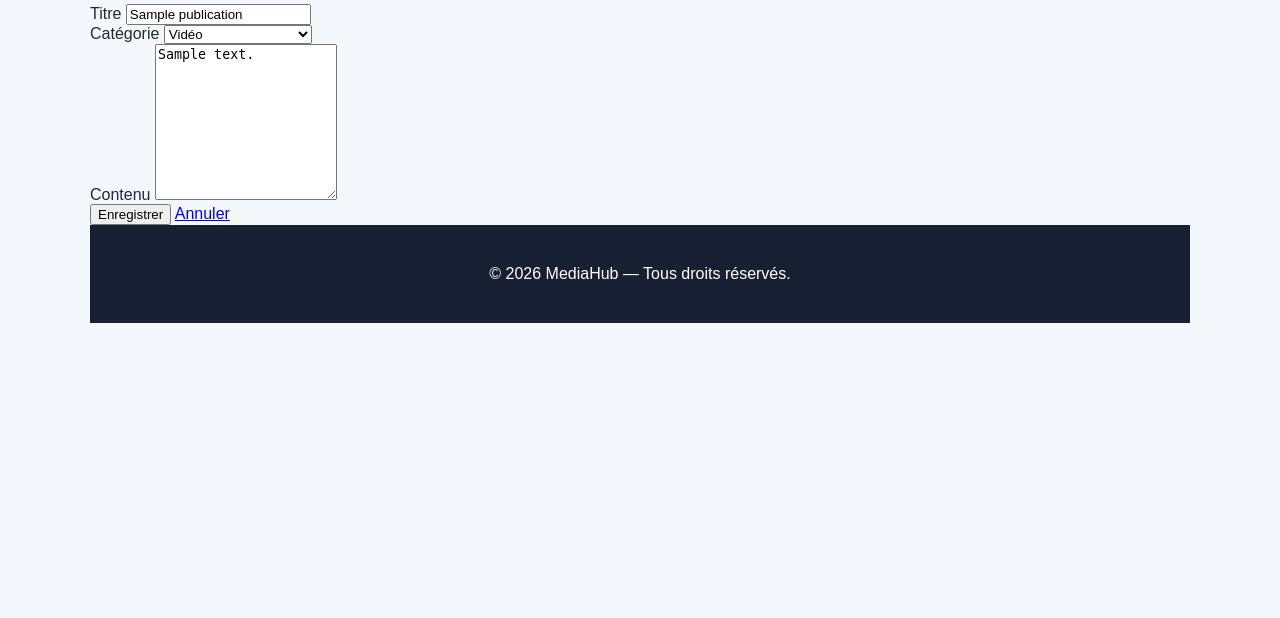
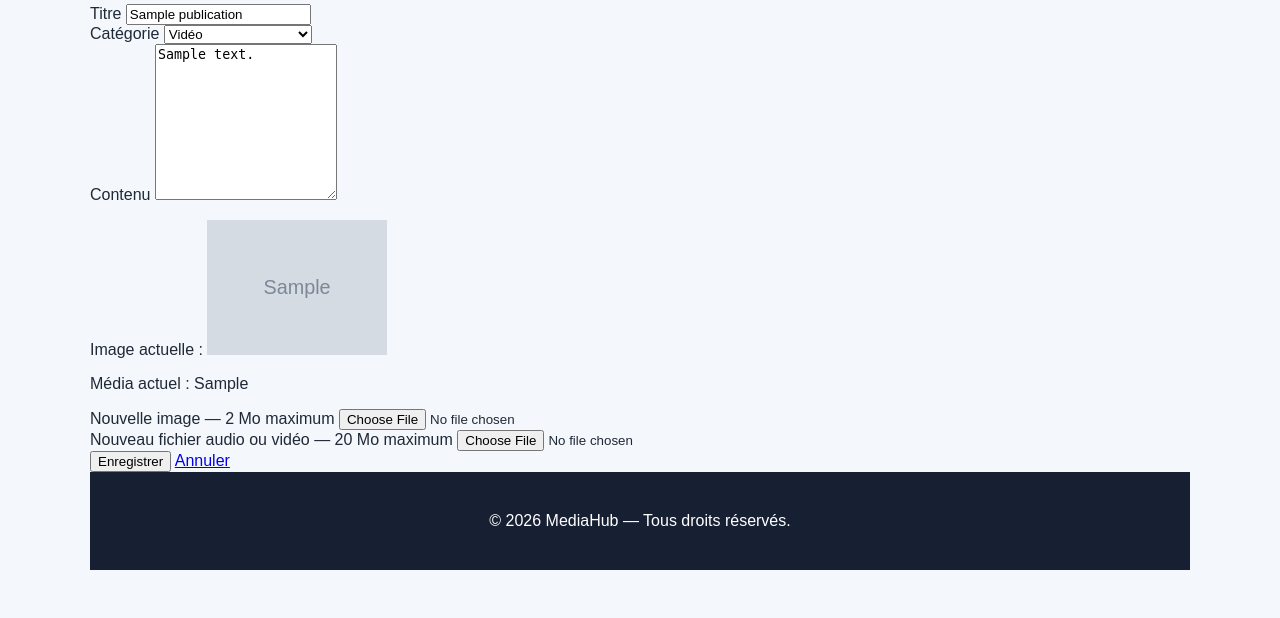
Before and after one commit to yassinegomri-spec/MediaHub, a Laravel app: page /contenus/1/edit in a window 1280 px wide. Shown: the part 192-810 px from the top of the page. Before the commit the page ends 515 px from the top, so only its background shows below. Run offline with Laravel 12, Linux system fonts and the light colour scheme; a user stored in the database is signed in; data comes from the database, SQL or seed files in the repository; tables that the repository leaves empty hold one stand-in row (values such as "Sample post"); grey boxes marked "Sample" are stand-in pictures.

Commit message:
Gestion des media : téléversement et stockage (semaine 9)

```diff
--- a/app/Http/Controllers/ContenuController.php
+++ b/app/Http/Controllers/ContenuController.php
@@ -9,6 +9,7 @@ use App\Models\Publication;
 use App\Models\User;
 use Illuminate\Support\Facades\Auth;
 use Illuminate\Support\Str;
+use Illuminate\Support\Facades\Storage;
 
 class ContenuController extends Controller
 {
@@ -41,15 +42,40 @@ class ContenuController extends Controller
 
     public function store(StorePublicationRequest $request)
 {
-    $contenu = new Publication($request->validated());
-    $contenu->user_id = Auth::id();
-    $contenu->save();
+    $donnees = $request->safe()->except(['image','fichier_media','document_prive',]);
+
+    if ($request->hasFile('image')) {
+        $donnees['image'] = $request
+            ->file('image')
+            ->store('publications/images', 'public');
+    }
+
+    if ($request->hasFile('fichier_media')) {
+        $fichier = $request->file('fichier_media');
+
+        $donnees['fichier_media'] = $fichier
+            ->store('publications/medias', 'public');
+
+        $donnees['type_media'] =
+            str_starts_with((string) $fichier->getMimeType(), 'audio/')
+                ? 'audio'
+                : 'video';
+    }
+
+    if ($request->hasFile('document_prive')) {
+        $donnees['document_prive'] = $request
+            ->file('document_prive')
+            ->store('publications/documents', 'local');
+    }
+
+    $donnees['user_id'] = auth()->id();
+
+    $contenu = Publication::create($donnees);
 
     return redirect()
         ->route('contenus.show', $contenu)
         ->with('succes', 'Publication créée avec succès.');
 }
-
 
 
     public function show(Publication $contenu)
@@ -68,16 +94,78 @@ class ContenuController extends Controller
     return view('contenus.edit', compact('contenu', 'categories'));
 }
 
-public function update(UpdatePublicationRequest $request, Publication $contenu)
-{
+public function update(
+    UpdatePublicationRequest $request,
+    Publication $contenu
+) {
     $this->authorize('update', $contenu);
 
-    $contenu->update($request->validated());
+    $donnees = $request->safe()->except([
+        'image',
+        'fichier_media',
+        'document_prive',
+    ]);
+
+    $anciensFichiers = [];
+
+    $champsFichiers = [
+        'image' => [
+            'disque' => 'public',
+            'dossier' => 'publications/images',
+        ],
+        'fichier_media' => [
+            'disque' => 'public',
+            'dossier' => 'publications/medias',
+        ],
+        'document_prive' => [
+            'disque' => 'local',
+            'dossier' => 'publications/documents',
+        ],
+    ];
+
+    foreach ($champsFichiers as $champ => $configuration) {
+        if (!$request->hasFile($champ)) {
+            continue;
+        }
+
+        $anciensFichiers[$champ] = [
+            'disque' => $configuration['disque'],
+            'chemin' => $contenu->{$champ},
+        ];
+
+        $donnees[$champ] = $request
+            ->file($champ)
+            ->store(
+                $configuration['dossier'],
+                $configuration['disque']
+            );
+    }
+
+    if ($request->hasFile('fichier_media')) {
+        $mime = (string) $request
+            ->file('fichier_media')
+            ->getMimeType();
+
+        $donnees['type_media'] =
+            str_starts_with($mime, 'audio/')
+                ? 'audio'
+                : 'video';
+    }
+
+    $contenu->update($donnees);
+
+    foreach ($anciensFichiers as $ancien) {
+        if ($ancien['chemin']) {
+            Storage::disk($ancien['disque'])
+                ->delete($ancien['chemin']);
+        }
+    }
 
     return redirect()
         ->route('contenus.show', $contenu)
         ->with('succes', 'Publication mise à jour avec succès.');
 }
+
 
 public function destroy(Publication $contenu)
 {
@@ -107,4 +195,19 @@ public function destroy(Publication $contenu)
             'password' => Str::random(48),
         ]);
     }
+
+    public function documentPrive(Publication $contenu)
+{
+    $this->authorize('viewPrivateDocument', $contenu);
+
+    abort_unless(
+        $contenu->document_prive
+            && Storage::disk('local')->exists($contenu->document_prive),
+        404
+    );
+
+    return Storage::disk('local')
+        ->download($contenu->document_prive);
 }
+
+}
--- a/app/Models/Publication.php
+++ b/app/Models/Publication.php
@@ -6,11 +6,14 @@ use Illuminate\Database\Eloquent\SoftDeletes;
 use Illuminate\Database\Eloquent\Relations\BelongsTo;
 use Illuminate\Database\Eloquent\Relations\BelongsToMany;
 use Illuminate\Database\Eloquent\Relations\HasMany;
+use Illuminate\Support\Facades\Storage;
+
 class Publication extends Model
 {
 use HasFactory, SoftDeletes;
-protected $fillable = [ 'titre', 'contenu', 'categorie_id', 'user_id',
-];
+protected $fillable = [ 'titre', 'contenu', 'categorie_id', 'user_id','image',
+    'fichier_media','type_media','document_prive',
+    ];
 public function categorie(): BelongsTo
 {
 return $this->belongsTo(Categorie::class);
@@ -27,4 +30,27 @@ public function tags(): BelongsToMany
 {
 return $this->belongsToMany(Tag::class);
 }
+protected static function booted(): void
+{
+    static::deleting(function (Publication $publication): void {
+        if ($publication->image) {
+            Storage::disk('public')->delete($publication->image);
+        }
+
+        if ($publication->fichier_media) {
+            Storage::disk('public')->delete($publication->fichier_media);
+        }
+
+        if ($publication->document_prive) {
+            Storage::disk('local')->delete($publication->document_prive);
+        }
+    });
 }
+public function getUrlImageAttribute(): ?string
+{
+    return $this->image
+        ? Storage::disk('public')->url($this->image)
+        : null;
+}
+
+}
--- a/composer.json
+++ b/composer.json
@@ -8,6 +8,7 @@
     "require": {
         "php": "^8.3",
         "laravel/framework": "^13.17",
+        "laravel/sanctum": "^4.0",
         "laravel/tinker": "^3.0"
     },
     "require-dev": {
--- a/resources/views/components/carte.blade.php
+++ b/resources/views/components/carte.blade.php
@@ -10,4 +10,5 @@
     <div class="carte-corps">
         {{ $slot }}
     </div>
+
 </article>
--- a/resources/views/contenus/edit.blade.php
+++ b/resources/views/contenus/edit.blade.php
@@ -7,14 +7,24 @@
 
     @include('partials.erreurs')
 
-    <form novalidate method="POST" action="{{ route('contenus.update', $contenu) }}">
+    <form
+        novalidate
+        method="POST"
+        action="{{ route('contenus.update', $contenu) }}"
+        enctype="multipart/form-data"
+    >
         @csrf
         @method('PUT')
 
         <div>
             <label for="titre">Titre</label>
-            <input id="titre" name="titre" type="text"
-                   value="{{ old('titre', $contenu->titre) }}" required>
+            <input
+                id="titre"
+                name="titre"
+                type="text"
+                value="{{ old('titre', $contenu->titre) }}"
+                required
+            >
             @error('titre')
                 <span class="erreur-champ">{{ $message }}</span>
             @enderror
@@ -25,8 +35,10 @@
             <select id="categorie_id" name="categorie_id" required>
                 <option value="">Choisir une catégorie</option>
                 @foreach ($categories as $categorie)
-                    <option value="{{ $categorie->id }}"
-                        @selected(old('categorie_id', $contenu->categorie_id) == $categorie->id)>
+                    <option
+                        value="{{ $categorie->id }}"
+                        @selected(old('categorie_id', $contenu->categorie_id) == $categorie->id)
+                    >
                         {{ $categorie->nom }}
                     </option>
                 @endforeach
@@ -38,8 +50,54 @@
 
         <div>
             <label for="contenu">Contenu</label>
-            <textarea id="contenu" name="contenu" rows="10" required>{{ old('contenu', $contenu->contenu) }}</textarea>
+            <textarea
+                id="contenu"
+                name="contenu"
+                rows="10"
+                required
+            >{{ old('contenu', $contenu->contenu) }}</textarea>
             @error('contenu')
+                <span class="erreur-champ">{{ $message }}</span>
+            @enderror
+        </div>
+
+        @if ($contenu->image)
+            <p>
+                Image actuelle :
+                <img
+                    src="{{ $contenu->url_image }}"
+                    alt="{{ $contenu->titre }}"
+                    style="max-width: 180px"
+                >
+            </p>
+        @endif
+
+        @if ($contenu->type_media)
+            <p>Média actuel : {{ $contenu->type_media }}</p>
+        @endif
+
+        <div>
+            <label for="image">Nouvelle image — 2 Mo maximum</label>
+            <input
+                id="image"
+                name="image"
+                type="file"
+                accept="image/*"
+            >
+            @error('image')
+                <span class="erreur-champ">{{ $message }}</span>
+            @enderror
+        </div>
+
+        <div>
+            <label for="fichier_media">Nouveau fichier audio ou vidéo — 20 Mo maximum</label>
+            <input
+                id="fichier_media"
+                name="fichier_media"
+                type="file"
+                accept="audio/*,video/*"
+            >
+            @error('fichier_media')
                 <span class="erreur-champ">{{ $message }}</span>
             @enderror
         </div>
--- a/routes/web.php
+++ b/routes/web.php
@@ -55,4 +55,12 @@ Route::middleware(['auth', 'can:gerer-categories'])->group(function () {
         Route::get('/tableau-de-bord', [AdminController::class, 'index'])
             ->name('dashboard');
     });
+
+    Route::get(
+    '/contenus/{contenu}/document-prive',
+    [ContenuController::class, 'documentPrive']
+)
+    ->middleware('can:viewPrivateDocument,contenu')
+    ->name('contenus.document-prive');
+
 });
```
Also changed, not shown: app/Http/Requests/StorePublicationRequest.php (+10 -4 lines), app/Http/Requests/UpdatePublicationRequest.php (+10 -4 lines), app/Policies/PublicationPolicy.php (+8 -0 lines), resources/views/contenus/create.blade.php (+49 -5 lines), resources/views/contenus/show.blade.php (+27 -1 lines), database/migrations/2026_11_16_203439_add_media_fields_to_publications_table.php (added), 4 other files.
